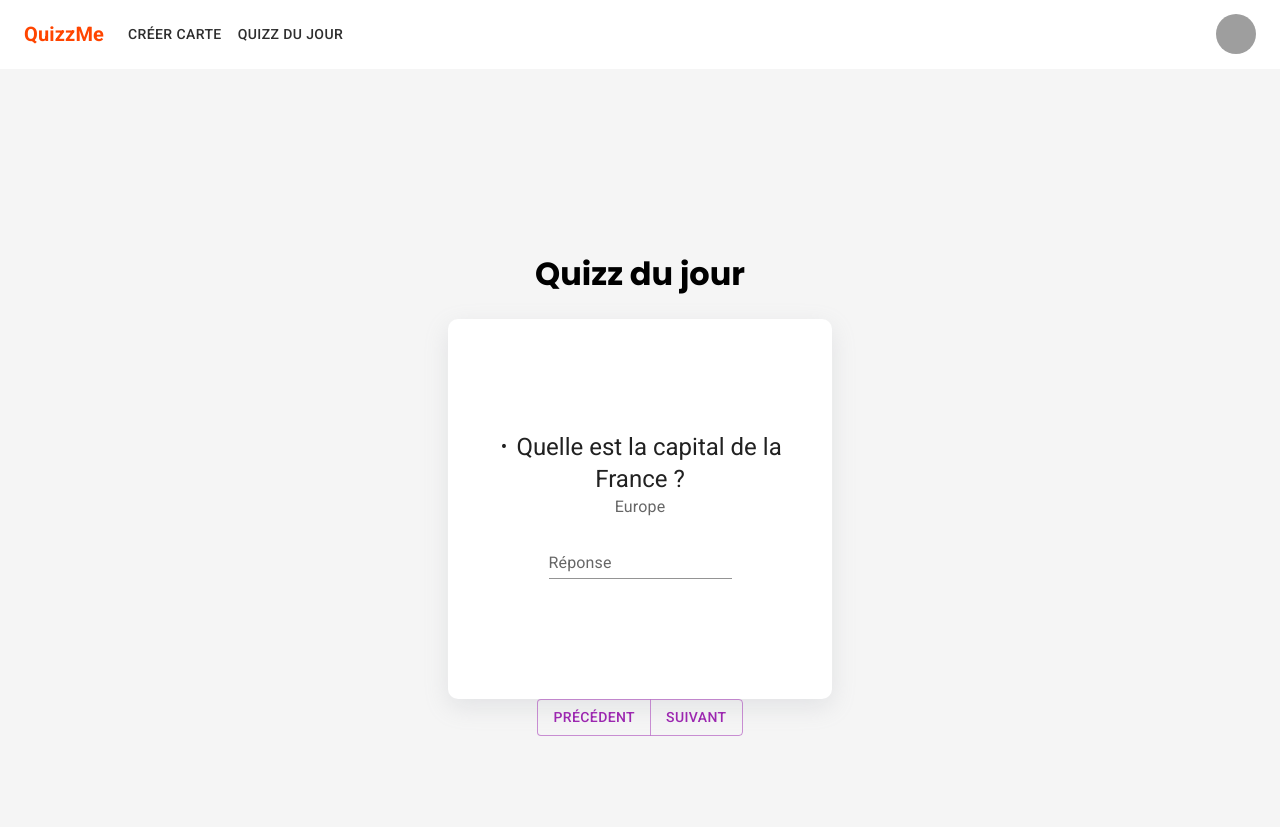
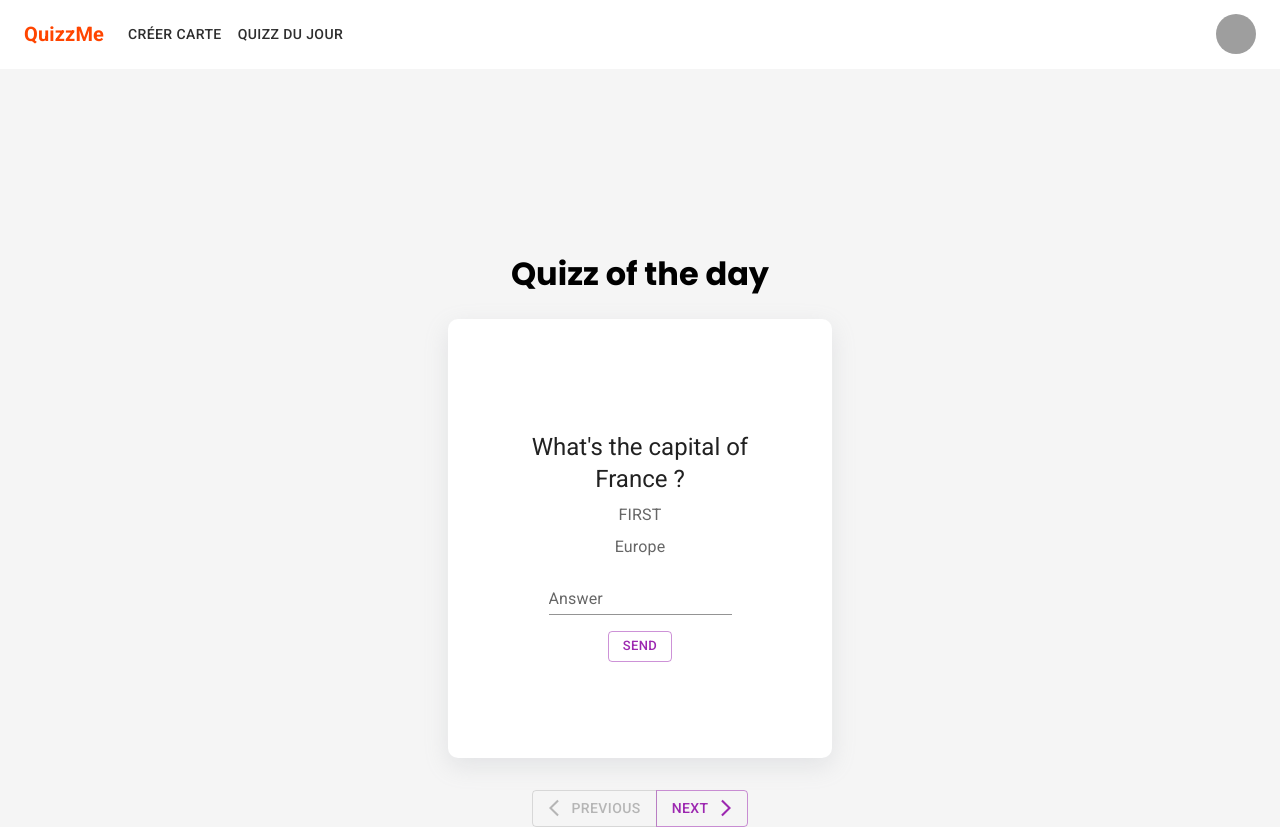
Before and after one commit to maithi-trandiep/cleancode, a React (Vite) app in the folder client/: page /quizz in a window 1280 px wide. Before the commit the page ends 800 px from the top, so only its background shows below. Built offline with nearby package versions, Linux system fonts and the light colour scheme; grey boxes are pictures that could not be loaded.

Commit message:
Quizz finishes. with answers

```diff
--- a/client/src/components/QuizzCard.jsx
+++ b/client/src/components/QuizzCard.jsx
@@ -1,33 +1,59 @@
-import * as React from "react";
+import React from "react";
 import Box from "@mui/material/Box";
 import Card from "@mui/material/Card";
-import CardActions from "@mui/material/CardActions";
 import CardContent from "@mui/material/CardContent";
-import Button from "@mui/material/Button";
 import Typography from "@mui/material/Typography";
 import TextField from "@mui/material/TextField";
+import Button from '@mui/material/Button';
+import { useState } from "react";
+import Alert from '@mui/material/Alert';
+import CheckIcon from '@mui/icons-material/Check';
 
-const bull = (
-  <Box
-    component="span"
-    sx={{ display: "inline-block", mx: "2px", transform: "scale(0.8)" }}
-  >
-    •
-  </Box>
-);
+const QuizzCard = ({ question }) => {
 
-export default function BasicCard() {
+  const [answer, setAnswer] = useState("");
+  const [submittedAnswer, setSubmittedAnswer] = useState("");
+  const [isCorrect, setIsCorrect] = useState(false);
+  const [responseMessaee, setResponseMessage] = useState("");
+
+  const handleAnswerChange = (event) => {
+    setAnswer(event.target.value);
+  };
+
+  const handleSubmitAnswer = () => {
+    setSubmittedAnswer(answer);
+    if (answer.toLowerCase() === question.answer.toLowerCase()) {
+      setIsCorrect(true);
+      setResponseMessage("Correct answer");
+    } else {
+      setIsCorrect(false);
+      setResponseMessage("Wrong answer");
+    }
+  };
+
+
   return (
-    <Card sx={{ width: '25%' }} style={{"box-shadow": "rgba(149, 157, 165, 0.2) 0px 8px 24px", "padding": "6rem 2rem", "border-radius": "10px"}}>
+    <Card sx={{ width: '25%', margin: '0 1rem 1rem' }} style={{ "boxShadow": "rgba(149, 157, 165, 0.2) 0px 8px 24px", "padding": "6rem 2rem", "borderRadius": "10px" }}>
+        {submittedAnswer && (
+        <Alert icon={<CheckIcon fontSize="inherit" />} severity={isCorrect ? "success" : "error"}>
+          {isCorrect ? "Correct answer" : "Wrong answer"}
+        </Alert>
+      )}
       <CardContent>
-        <Typography variant="h5" component="div">
-          {bull} Quelle est la capital de la France ?
+        <Typography variant="h5" component="div" sx={{ mb: 1 }}>
+          What's the capital of {question.question} ?
         </Typography>
-        <Typography sx={{ mb: 1.5 }} color="text.secondary">
-          Europe
+        <Typography sx={{ mb: 1 }} color="text.secondary">
+          {question.category}
         </Typography>
-        <TextField id="standard-basic" label="Réponse" variant="standard" />
+        <Typography sx={{ mb: 1 }} color="text.secondary">
+          {question.tag}
+        </Typography>
+        <TextField id="standard-basic" label="Answer" variant="standard" value={answer} onChange={handleAnswerChange} />
       </CardContent>
+      <Button color="secondary" variant="outlined" size="small" onClick={handleSubmitAnswer}>Send</Button>
     </Card>
   );
-}
+};
+
+export default QuizzCard;
--- a/client/src/layout/AppTopBar.jsx
+++ b/client/src/layout/AppTopBar.jsx
@@ -38,7 +38,7 @@ function ResponsiveAppBar() {
   };
 
   return (
-    <AppBar position="static" style={{"box-shadow": "none", "background-color" : "white", "color" : "black"}}>
+    <AppBar position="static" style={{"boxShadow": "none", "backgroundColor" : "white", "color" : "black"}}>
       <Container maxWidth="xl">
         <Toolbar disableGutters>
           <Typography
--- a/client/src/pages/Quizz.jsx
+++ b/client/src/pages/Quizz.jsx
@@ -1,28 +1,61 @@
-import * as React from "react";
+import React, { useState } from "react";
 import QuizzCard from "../components/QuizzCard";
-import Button from '@mui/material/Button';
-import ArrowForwardIosIcon from '@mui/icons-material/ArrowForwardIos';
-import ArrowBackIosNewIcon from '@mui/icons-material/ArrowBackIosNew';
-import ButtonGroup from '@mui/material/ButtonGroup';
+import Button from "@mui/material/Button";
+import ArrowForwardIosIcon from "@mui/icons-material/ArrowForwardIos";
+import ArrowBackIosNewIcon from "@mui/icons-material/ArrowBackIosNew";
+import ButtonGroup from "@mui/material/ButtonGroup";
 
-const buttons = [
- <Button key="one">Précédent</Button>,
- <Button key="two">Suivant</Button>,
+const questions = [
+  {
+    question: "France",
+    answer: "Paris",
+    tag: "Europe",
+    category: "FIRST",
+  },
+  {
+    question: "Espagne",
+    answer: "Madrid",
+    tag: "Europe",
+    category: "SECOND",
+  },
+  {
+    question: "Quelle est la capitale de l'Algérie ?",
+    answer: "Alger",
+    tag: "Africa",
+    category: "SECOND",
+  },
 ];
 
 const Quizz = () => {
+  const [currentIndex, setCurrentIndex] = useState(0);
+
+  const handleNext = () => {
+    setCurrentIndex((prevIndex) =>
+      prevIndex === questions.length - 1 ? prevIndex : prevIndex + 1
+    );
+  };
+
+  const handlePrev = () => {
+    setCurrentIndex((prevIndex) =>
+      prevIndex === 0 ? prevIndex : prevIndex - 1
+    );
+  };
+
   return (
-   <div>
-      <div style={{"display": "flex", "justify-content": "center", 'flex-wrap': 'wrap', 'margin-top' : '10rem'}}>
-     <h1 style={{"flex-basis" : "100%"}}>Quizz du jour</h1>
-      <QuizzCard />
+    <div>
+      <div style={{ display: "flex", justifyContent: "center", flexWrap: "wrap", marginTop: "10rem" }}>
+        <h1 style={{ flexBasis: "100%" }}>Quizz of the day</h1>
+        <QuizzCard question={questions[currentIndex]} />
+      </div>
+      <ButtonGroup color="secondary" aria-label="Medium-sized button group" style={{ marginTop: "1rem", display: "flex", justifyContent: "center" }}>
+        <Button startIcon={<ArrowBackIosNewIcon />} onClick={handlePrev} disabled={currentIndex === 0}>
+          Previous
+        </Button>
+        <Button endIcon={<ArrowForwardIosIcon />} onClick={handleNext} disabled={currentIndex === questions.length - 1}>
+          Next
+        </Button>
+      </ButtonGroup>
     </div>
-    <ButtonGroup color="secondary" aria-label="Medium-sized button group">
-        {buttons}
-      </ButtonGroup>
-   </div>
-
-
   );
 };
 
```
